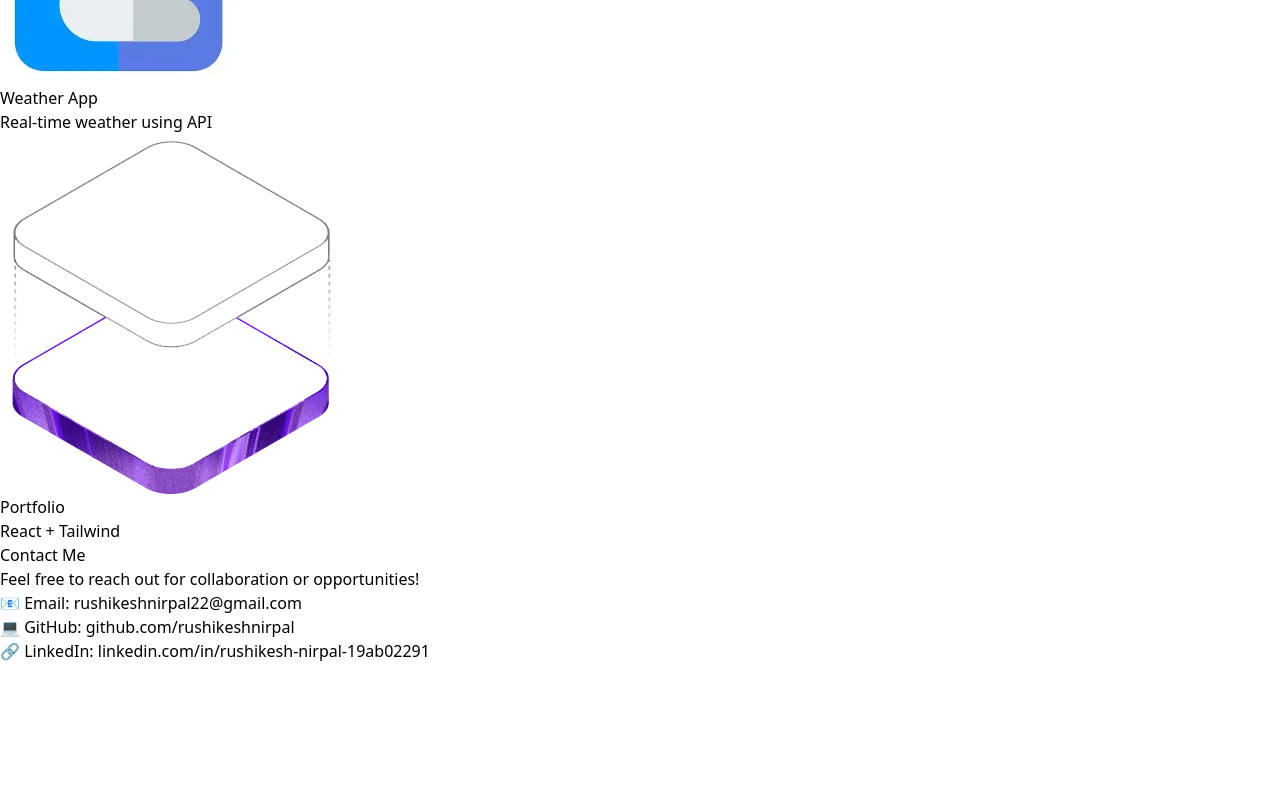
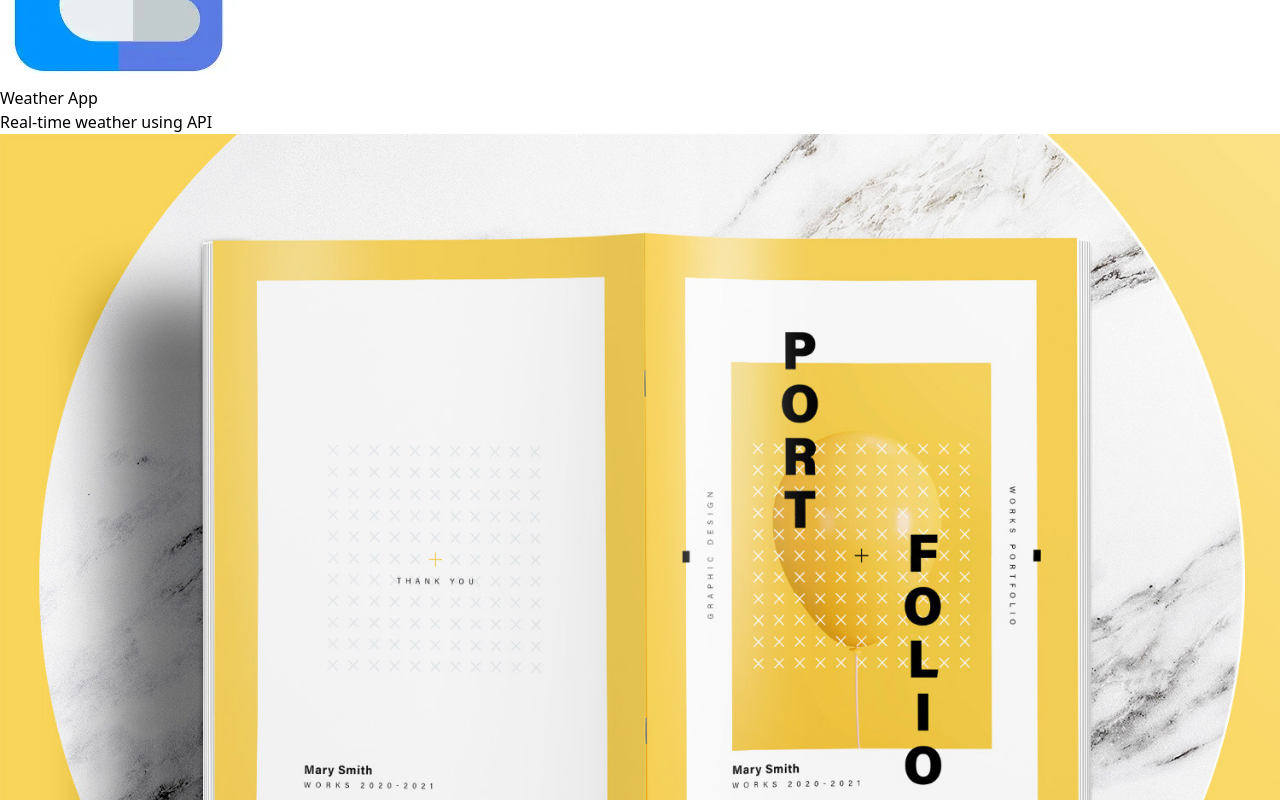
Before and after one commit to rushikeshnirpal/my-portfolio, a React (Vite) app: page / in a window 1280 px wide. Shown: the part 1280-2080 px from the top of the page. Before the commit the page ends 1943 px from the top, so only its background shows below. Built offline with nearby package versions, Linux system fonts and the light colour scheme.

Commit message:
added profile image

```diff
--- a/src/components/Projects.jsx
+++ b/src/components/Projects.jsx
@@ -1,5 +1,5 @@
 import weather from "../assets/weather.png";
-import portfolio from "../assets/hero.png";
+import portfolio from "../assets/portfolio.png";
 
 function Projects() {
   return (
@@ -11,7 +11,7 @@ function Projects() {
       <div className="grid md:grid-cols-3 gap-8">
 
         <div className="bg-white shadow-lg rounded-xl overflow-hidden hover:scale-105 transition">
-          <img src={weather} alt="weather" className="w-full h-40 object-cover"/>
+          <img src={weather} className="w-full h-auto" />
           <div className="p-4">
             <h3 className="text-xl font-semibold">Weather App</h3>
             <p className="text-gray-600">Real-time weather using API</p>
@@ -19,7 +19,7 @@ function Projects() {
         </div>
 
         <div className="bg-white shadow-lg rounded-xl overflow-hidden hover:scale-105 transition">
-          <img src={portfolio} alt="portfolio" className="w-full h-40 object-cover"/>
+          <img src={portfolio} className="w-full h-auto" />
           <div className="p-4">
             <h3 className="text-xl font-semibold">Portfolio</h3>
             <p className="text-gray-600">React + Tailwind</p>
```
